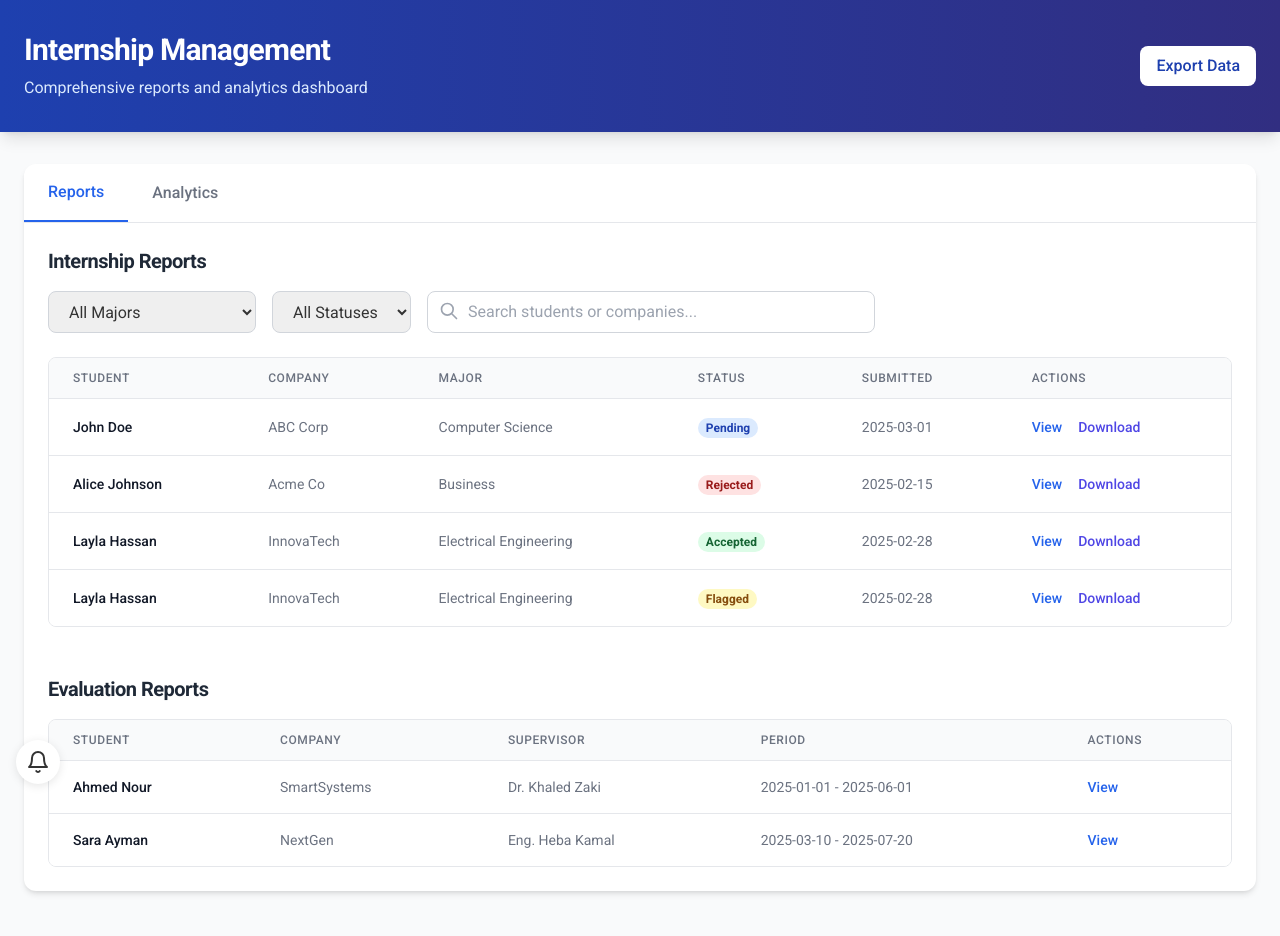
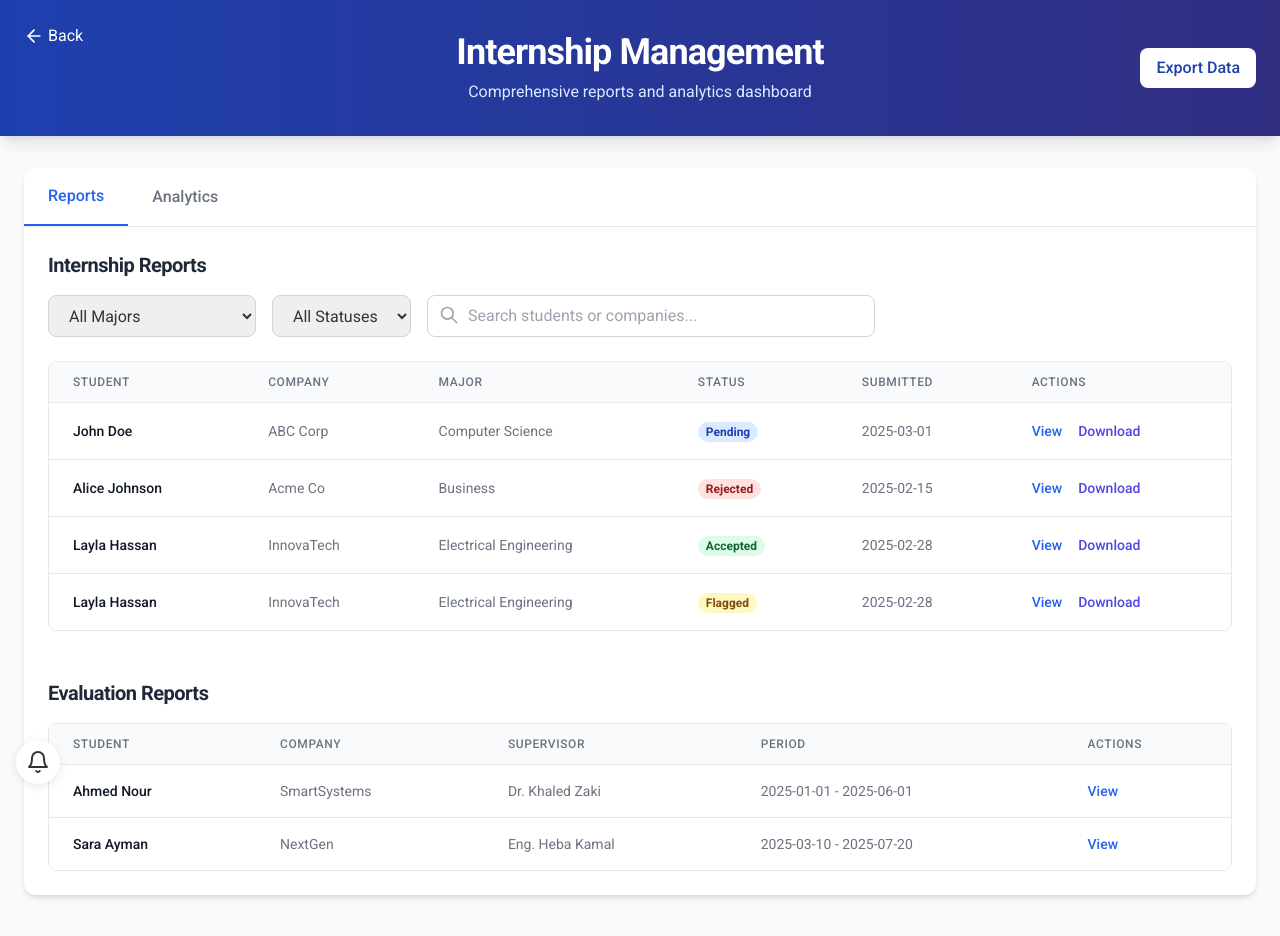
Before and after one commit to CSEN603-2025/Ghost-in-the-Machine, a React (Create React App) app: page /evaluations-reports in a window 1280 px wide. Shown: the top 936 px of the page. Built offline with nearby package versions, Linux system fonts and the light colour scheme; a web font is replaced by a local one.

Commit message:
added back buttons to scaddashboard

```diff
--- a/src/pages/EmailClientPage.jsx
+++ b/src/pages/EmailClientPage.jsx
@@ -35,12 +35,12 @@ const EmailClientPage = () => {
       {/* Header */}
       <div className="relative w-full bg-gradient-to-r from-[#00106A] to-[#0038A0] py-6 px-6 flex items-center justify-center">
       <motion.button
-  onClick={() => navigate(-1)}
+  onClick={() => navigate('/dashboard')}
   initial={{ opacity: 0, x: -10 }}
   animate={{ opacity: 1, x: 0 }}
-  whileHover={{ scale: 1.05, x: -4 }}
-  transition={{ duration: 0.3 }}
-  className="absolute left-6 top-1/2 transform -translate-y-1/2 flex items-center text-white hover:underline"
+  whileHover={{ x: -5 }}
+  transition={{ duration: 0.4, type: 'spring', stiffness: 200 }}
+  className="absolute left-6 top-1/2 -translate-y-1/2 flex items-center text-white hover:underline focus:outline-none"
 >
   <ArrowLeft className="mr-1 w-5 h-5" /> Back
 </motion.button>
--- a/src/pages/ManageCompanies.jsx
+++ b/src/pages/ManageCompanies.jsx
@@ -1,6 +1,9 @@
 import React, { useState } from 'react';
 import { FaBuilding, FaIndustry, FaUsers, FaMapMarkerAlt, FaEnvelope, FaPhone, FaGlobe, FaLinkedin, FaLaptopCode, FaLeaf, FaHeartbeat, FaSearch } from 'react-icons/fa';
 import { motion, AnimatePresence } from 'framer-motion';
+import { ArrowLeft } from 'lucide-react';
+import { useNavigate } from 'react-router-dom';
+
 
 const sampleCompanies = [
   {
@@ -54,6 +57,7 @@ const industryIcons = {
 };
 
 const ManageCompanies = () => {
+  const navigate = useNavigate();
   const [companies, setCompanies] = useState(sampleCompanies);
   const [search, setSearch] = useState('');
   const [filter, setFilter] = useState('');
@@ -88,6 +92,18 @@ const ManageCompanies = () => {
         transition={{ duration: 0.5 }}
         className="relative overflow-hidden"
       >
+
+<motion.button
+  onClick={() => navigate('/scad-dashboard')}
+  initial={{ opacity: 0, x: -10 }}
+  animate={{ opacity: 1, x: 0 }}
+  whileHover={{ x: -5 }}
+  transition={{ duration: 0.4, type: 'spring', stiffness: 200 }}
+  className="absolute left-6 top-6 z-30 flex items-center text-white hover:underline focus:outline-none"
+>
+  <ArrowLeft className="mr-1 w-5 h-5" /> Back
+</motion.button>
+
         <div className="absolute inset-0 bg-gradient-to-r from-[#00106A] to-[#0038A0] opacity-95"></div>
         <div className="max-w-7xl mx-auto px-6 py-20 relative z-10">
           <div className="text-center">
--- a/src/pages/ManageCycle.jsx
+++ b/src/pages/ManageCycle.jsx
@@ -1,12 +1,19 @@
 import React, { useState } from 'react';
 import { motion } from 'framer-motion';
 import { useToastNotifications } from '../hooks/useToastNotifications';
+import { useNavigate } from 'react-router-dom';
+import { ArrowLeft } from 'lucide-react';
+
+
 
 const ManageCycle = () => {
   // Dummy current cycle dates
   const [startDate, setStartDate] = useState('2025-01-01');
   const [endDate, setEndDate] = useState('2025-06-30');
   const { success, error } = useToastNotifications();
+  const navigate = useNavigate();
+const handleBack = () => navigate('/scad-dashboard');
+
 
   const handleSubmit = (e) => {
     e.preventDefault();
@@ -31,6 +38,14 @@ const ManageCycle = () => {
         transition={{ duration: 0.5 }}
         className="relative overflow-hidden"
       >
+        <motion.button
+  whileHover={{ x: -5 }}
+  onClick={handleBack}
+  className="absolute top-6 left-6 z-30 flex items-center text-white hover:underline"
+>
+  <ArrowLeft className="mr-1 w-5 h-5" /> Back
+</motion.button>
+
         <div className="absolute inset-0 bg-gradient-to-r from-[#00106A] to-[#0038A0] opacity-95"></div>
         <div className="max-w-7xl mx-auto px-6 py-20 relative z-10 text-center">
           <motion.h1
--- a/src/pages/ManageReportsAndEvaluations.jsx
+++ b/src/pages/ManageReportsAndEvaluations.jsx
@@ -1,4 +1,7 @@
 import React, { useState } from 'react';
+
+import { motion, AnimatePresence } from 'framer-motion';
+
 import { jsPDF } from 'jspdf';
 import html2canvas from 'html2canvas';
 import { Chart } from 'react-chartjs-2';
@@ -14,6 +17,9 @@ import {
   Tooltip,
   Legend,
 } from 'chart.js';
+import { useNavigate } from 'react-router-dom';
+import { ArrowLeft } from 'lucide-react';
+
 
 ChartJS.register(
   CategoryScale,
@@ -104,6 +110,8 @@ const ManageReportsAndEvaluations = () => {
   const [popupOpen, setPopupOpen] = useState(false);
   const [filter, setFilter] = useState({ major: '', status: '', search: '' });
   const [activeTab, setActiveTab] = useState('reports');
+  const navigate = useNavigate();
+
 
   const filteredInternships = reports.filter(
     (r) =>
@@ -238,21 +246,27 @@ const ManageReportsAndEvaluations = () => {
 
   return (
     <div className="min-h-screen bg-gray-50">
-      <header className="bg-gradient-to-r from-blue-800 to-indigo-900 text-white shadow-lg">
-        <div className="container mx-auto px-6 py-8">
-          <div className="flex justify-between items-center">
-            <div>
-              <h1 className="text-3xl font-bold">Internship Management</h1>
+  <header className="bg-gradient-to-r from-blue-800 to-indigo-900 text-white shadow-lg relative">
+  <div className="container mx-auto px-6 py-8 relative">
+    <div className="text-center">
+      <motion.button
+  whileHover={{ x: -5 }}
+  onClick={() => navigate('/scad-dashboard')}
+  className="absolute top-6 left-6 z-30 flex items-center text-white hover:underline"
+>
+  <ArrowLeft className="mr-1 w-5 h-5" /> Back
+</motion.button>
+      <h1 className="text-4xl font-bold">Internship Management</h1>
       <p className="text-blue-100 mt-2">Comprehensive reports and analytics dashboard</p>
     </div>
-            <div className="flex space-x-4">
+    <div className="absolute right-6 top-1/2 transform -translate-y-1/2">
       <button className="bg-white text-blue-800 px-4 py-2 rounded-lg font-medium hover:bg-blue-50 transition">
         Export Data
       </button>
     </div>
   </div>
-        </div>
 </header>
+
 
       <main className="container mx-auto px-6 py-8">
         <div className="bg-white rounded-xl shadow-md overflow-hidden mb-8">
--- a/src/pages/ManageStudents.jsx
+++ b/src/pages/ManageStudents.jsx
@@ -1,6 +1,7 @@
 import React, { useState } from 'react';
 import { useNavigate } from 'react-router-dom';
 import { motion } from 'framer-motion';
+import { ArrowLeft } from 'lucide-react';
 
 const dummyStudents = [
   {
@@ -60,7 +61,17 @@ const ManageStudents = () => {
 
   return (
     <div className="min-h-screen bg-gradient-to-br from-gray-50 to-gray-100">
-      <div className="bg-[#00106A] text-white py-16 px-6 text-center">
+      <div className="relative bg-[#00106A] text-white py-16 px-6 text-center">
+
+        <motion.button
+  onClick={() => navigate('/scad-dashboard')}
+  whileHover={{ x: -5 }}
+  className="absolute top-6 left-6 z-30 flex items-center text-white hover:underline"
+>
+  <ArrowLeft className="mr-1 w-5 h-5" /> Back
+</motion.button>
+
+
         <h1 className="text-4xl font-bold mb-3">Student Management</h1>
         <p className="text-xl text-blue-100">Track student internship progress</p>
       </div>
--- a/src/pages/VideoCallPage.jsx
+++ b/src/pages/VideoCallPage.jsx
@@ -6,8 +6,12 @@ import {
   FiCast, FiPhoneMissed
 } from 'react-icons/fi';
 import { useToastNotifications } from '../hooks/useToastNotifications';
+import { useNavigate } from 'react-router-dom';
+import { ArrowLeft } from 'lucide-react';
 
 export default function VideoCallPage() {
+  const navigate = useNavigate();
+
   const [callStatus, setCallStatus] = useState('idle');
   const [videoEnabled, setVideoEnabled] = useState(true);
   const [micEnabled, setMicEnabled] = useState(true);
@@ -113,6 +117,13 @@ export default function VideoCallPage() {
         transition={{ duration: 0.5 }}
         className="relative overflow-hidden"
       >
+        <motion.button
+  whileHover={{ x: -5 }}
+  onClick={() => navigate(-1)}
+  className="absolute top-6 left-6 z-30 flex items-center text-white hover:underline"
+>
+  <ArrowLeft className="mr-1 w-5 h-5" /> Back
+</motion.button>
         <div className="absolute inset-0 bg-gradient-to-r from-[#00106A] to-[#0038A0] opacity-95" />
         <div className="max-w-7xl mx-auto px-6 py-20 relative z-10 text-center text-white">
           <motion.h1
--- a/src/pages/ViewAllInternships.jsx
+++ b/src/pages/ViewAllInternships.jsx
@@ -1,6 +1,9 @@
 import React, { useState } from 'react';
 import { FaSearch, FaIndustry, FaCalendarAlt, FaDollarSign, FaBuilding, FaTools, FaTimes } from 'react-icons/fa';
 import { motion, AnimatePresence } from 'framer-motion';
+import { ArrowLeft } from 'lucide-react';
+import { useNavigate } from 'react-router-dom';
+
 
 const internshipsMock = [
   {
@@ -52,6 +55,7 @@ const getCompanyLogo = (companyName) => {
 };
 
 const ViewAllInternships = () => {
+  const navigate = useNavigate();
   const [searchTerm, setSearchTerm] = useState('');
   const [industryFilter, setIndustryFilter] = useState('');
   const [durationFilter, setDurationFilter] = useState('');
@@ -87,6 +91,15 @@ const ViewAllInternships = () => {
         className="relative overflow-hidden"
       >
         <div className="absolute inset-0 bg-gradient-to-r from-[#00106A] to-[#0038A0] opacity-95"></div>
+<motion.button
+  onClick={() => navigate('/scad-dashboard')}
+  whileHover={{ x: -5 }}
+  className="absolute top-6 left-6 z-30 flex items-center text-white hover:underline"
+>
+  <ArrowLeft className="mr-1 w-5 h-5" /> Back
+</motion.button>
+
+
         <div className="max-w-7xl mx-auto px-6 py-20 relative z-10">
           <div className="text-center">
             <motion.h1
--- a/src/pages/WorkshopsPage.jsx
+++ b/src/pages/WorkshopsPage.jsx
@@ -6,12 +6,18 @@ import WorkshopList from '../components/WorkshopList';
 import { FaChalkboardTeacher, FaSearch } from 'react-icons/fa';
 import { motion } from 'framer-motion';
 import { AnimatePresence } from 'framer-motion';
+import { useNavigate } from 'react-router-dom';
+import { ArrowLeft } from 'lucide-react';
+
 
 
 export default function WorkshopsPage({ onNotify }) {
   const { workshops, addWorkshop, deleteWorkshop, updateWorkshop } = useWorkshops();
   const [editWorkshop, setEditWorkshop] = useState(null);
   const [search, setSearch] = useState('');
+  const navigate = useNavigate();
+
+
 
   const handleAdd = (workshop) => {
     addWorkshop(workshop);
@@ -53,6 +59,14 @@ export default function WorkshopsPage({ onNotify }) {
         transition={{ duration: 0.5 }}
         className="relative overflow-hidden mb-10"
       >
+        <motion.button
+  whileHover={{ x: -5 }}
+  onClick={() => navigate('/scad-dashboard')}
+  className="absolute top-6 left-6 z-30 flex items-center text-white hover:underline"
+>
+  <ArrowLeft className="mr-1 w-5 h-5" /> Back
+</motion.button>
+
         <div className="absolute inset-0 bg-gradient-to-r from-[#00106A] to-[#0038A0] opacity-95"></div>
         <div className="max-w-7xl mx-auto px-6 py-20 relative z-10">
           <div className="text-center">
```
Lines whose indentation alone changed are shown as unchanged.
